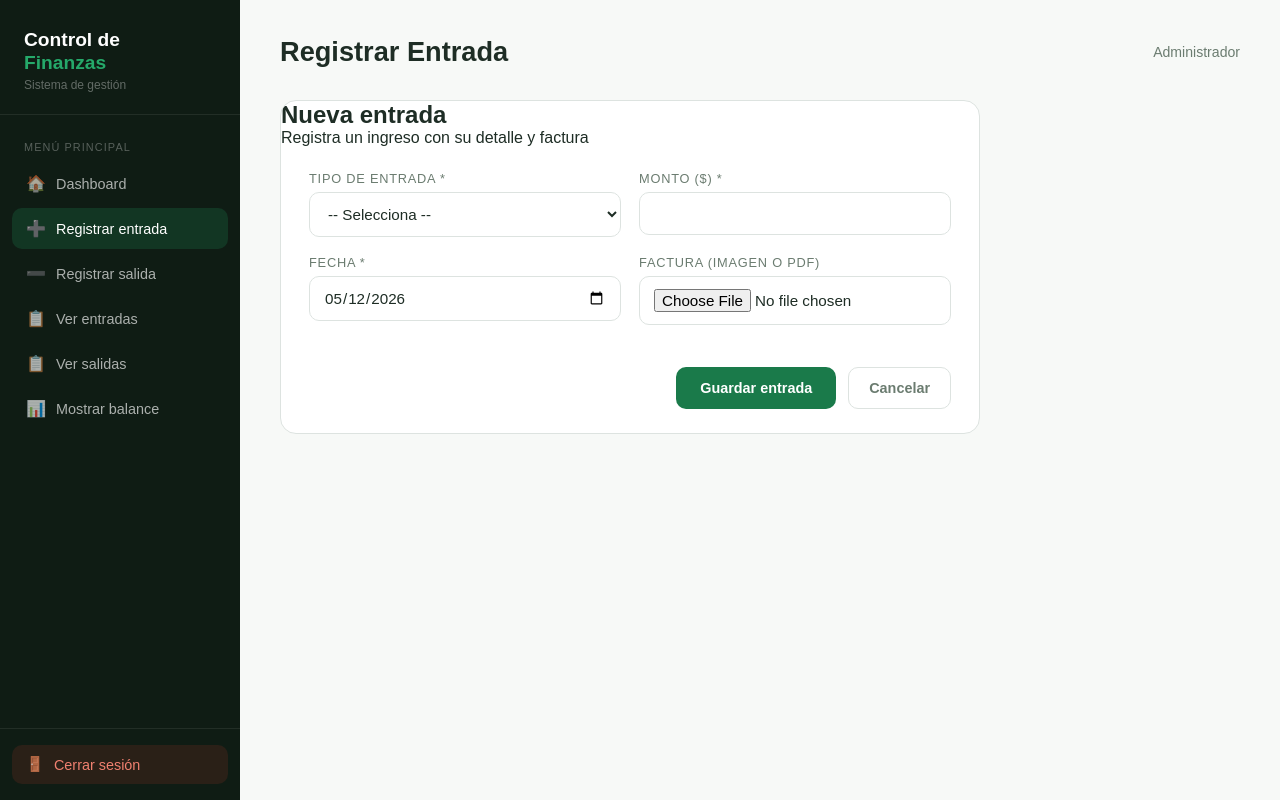
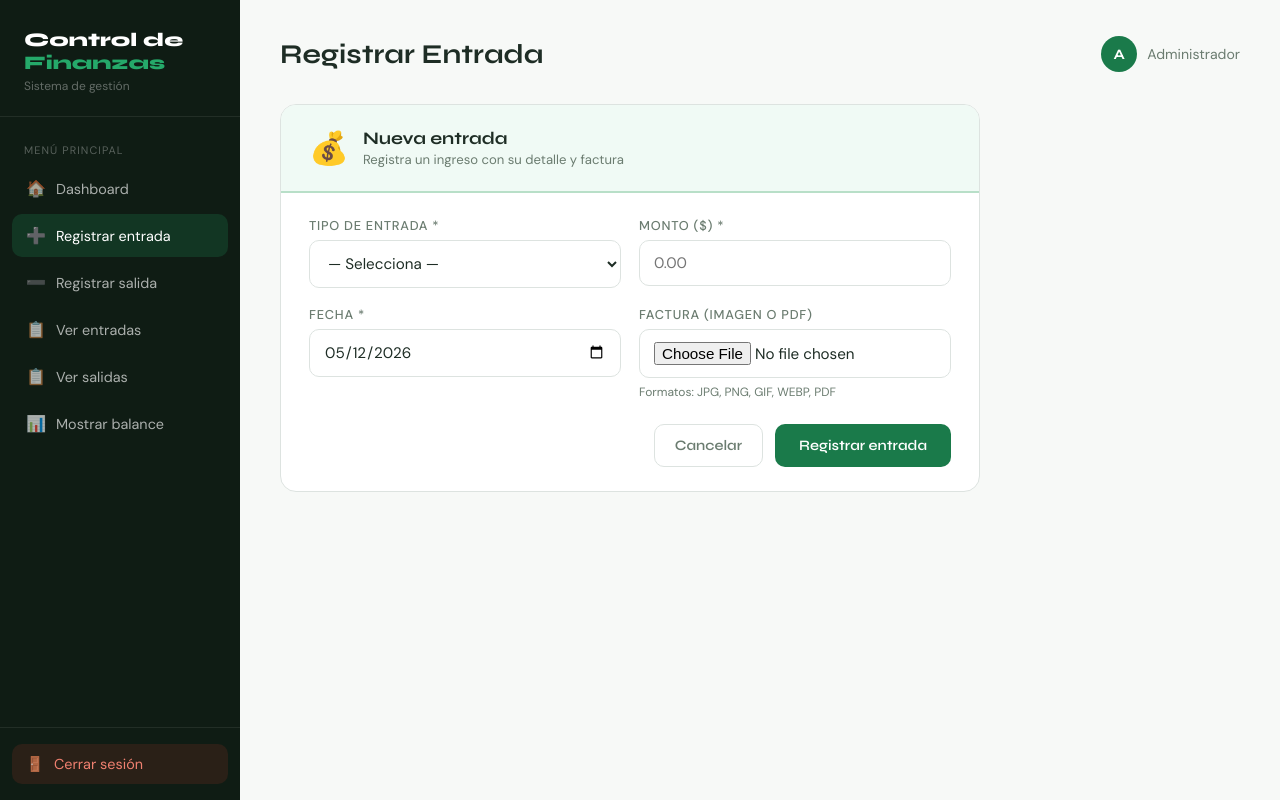
Before and after one commit to jimmmyrmp/control-finanzas-php, a PHP site: page /registrar_entrada.php in a window 1280 px wide. Run offline with PHP 8.4, Linux system fonts and the light colour scheme; a user stored in the database is signed in.

Commit message:
Fix: puerto MySQL 3306, hash contraseña, estilo registrar_entrada

```diff
--- a/classes/Conexion.php
+++ b/classes/Conexion.php
@@ -13,7 +13,7 @@ class Conexion {
 
     private function __construct() {
         // Mantenemos el puerto 3307 que necesita tu computadora
-        $dsn = "mysql:host={$this->host};port=3307;dbname={$this->dbname};charset={$this->charset}";
+        $dsn = "mysql:host={$this->host};port=3306;dbname={$this->dbname};charset={$this->charset}";
         $opciones = [
             PDO::ATTR_ERRMODE            => PDO::ERRMODE_EXCEPTION,
             PDO::ATTR_DEFAULT_FETCH_MODE => PDO::FETCH_ASSOC,
--- a/registrar_entrada.php
+++ b/registrar_entrada.php
@@ -4,28 +4,30 @@ session_start();
 require_once 'classes/Login.php';
 require_once 'classes/Entradas.php';
 
-// Verificamos que no entren sin loguearse
 Login::verificarSesion();
 
 $mensaje = "";
+$tipo    = "";
 
-// Si enviaron el formulario
 if ($_POST) {
     $tipoEntrada = $_POST['tipo_entrada'];
-    $monto = $_POST['monto'];
-    $fecha = $_POST['fecha'];
-    $archivo = $_FILES['factura'];
+    $monto       = $_POST['monto'];
+    $fecha       = $_POST['fecha'];
+    $archivo     = $_FILES['factura'];
 
     if (empty($tipoEntrada) || empty($monto) || empty($fecha)) {
         $mensaje = "Por favor completa todos los campos obligatorios.";
+        $tipo    = "error";
     } else {
-        $entrada = new Entradas();
+        $entrada   = new Entradas();
         $resultado = $entrada->registrar($tipoEntrada, $monto, $fecha, $archivo);
 
         if ($resultado) {
             $mensaje = "Entrada registrada correctamente.";
+            $tipo    = "exito";
         } else {
             $mensaje = "Error al registrar. Verifica el archivo de la factura.";
+            $tipo    = "error";
         }
     }
 }
@@ -35,38 +37,43 @@ if ($_POST) {
 <head>
     <meta charset="UTF-8">
     <meta name="viewport" content="width=device-width, initial-scale=1.0">
-    <title>Registrar Entrada</title>
-    <link rel="stylesheet" href="assets/css/base.css">
+    <title>Registrar Entrada — Control de Finanzas</title>
+    <link rel="preconnect" href="https://fonts.googleapis.com">
+    <link href="https://fonts.googleapis.com/css2?family=Syne:wght@400;600;700;800&family=DM+Sans:wght@300;400;500&display=swap" rel="stylesheet">
+    <style>
+        <?php include 'assets/css/base.css'; ?>
+    </style>
 </head>
 <body>
-
 <?php include 'includes/sidebar.php'; ?>
-
 <main class="main">
     <div class="topbar">
         <h1>Registrar Entrada</h1>
         <div class="usuario">
-            <?php echo $_SESSION['usuario_nombre']; ?>
+            <div class="avatar"><?= strtoupper(substr($_SESSION['usuario_nombre'], 0, 1)) ?></div>
+            <?= htmlspecialchars($_SESSION['usuario_nombre']) ?>
         </div>
     </div>
 
     <div class="form-card">
-        <h2>Nueva entrada</h2>
-        <p>Registra un ingreso con su detalle y factura</p>
+        <div class="form-header e">
+            <span>💰</span>
+            <div>
+                <h2>Nueva entrada</h2>
+                <p>Registra un ingreso con su detalle y factura</p>
+            </div>
+        </div>
 
-        <?php if ($mensaje != "") { ?>
-            <div class="alerta">
-                <?php echo $mensaje; ?>
-            </div>
-        <?php } ?>
+        <?php if ($mensaje != ""): ?>
+            <div class="alerta <?= $tipo ?>"><?= $mensaje ?></div>
+        <?php endif; ?>
 
-        <form action="registrar_entrada.php" method="POST" enctype="multipart/form-data">
+        <form method="POST" action="registrar_entrada.php" enctype="multipart/form-data">
             <div class="form-grid">
-
                 <div class="grupo">
                     <label>Tipo de entrada *</label>
                     <select name="tipo_entrada" required>
-                        <option value="">-- Selecciona --</option>
+                        <option value="">— Selecciona —</option>
                         <option value="Sueldo del mes">Sueldo del mes</option>
                         <option value="Cheque de sistema">Cheque de sistema</option>
                         <option value="Remesa">Remesa</option>
@@ -74,32 +81,26 @@ if ($_POST) {
                         <option value="Otro">Otro</option>
                     </select>
                 </div>
-
                 <div class="grupo">
                     <label>Monto ($) *</label>
-                    <input type="number" name="monto" step="0.01" required>
+                    <input type="number" name="monto" min="0.01" step="0.01" placeholder="0.00" required>
                 </div>
-
                 <div class="grupo">
                     <label>Fecha *</label>
-                    <input type="date" name="fecha" value="<?php echo date('Y-m-d'); ?>" required>
+                    <input type="date" name="fecha" value="<?= date('Y-m-d') ?>" required>
                 </div>
-
                 <div class="grupo">
                     <label>Factura (imagen o PDF)</label>
-                    <input type="file" name="factura" accept=".jpg, .jpeg, .png, .pdf">
+                    <input type="file" name="factura" accept="image/*,.pdf">
+                    <small>Formatos: JPG, PNG, GIF, WEBP, PDF</small>
                 </div>
-
             </div>
-
-            <br>
             <div class="form-actions">
-                <button type="submit" class="btn-pri e">Guardar entrada</button>
                 <a href="dashboard.php" class="btn-sec">Cancelar</a>
+                <button type="submit" class="btn-pri e">Registrar entrada</button>
             </div>
         </form>
     </div>
 </main>
-
 </body>
 </html>
```
